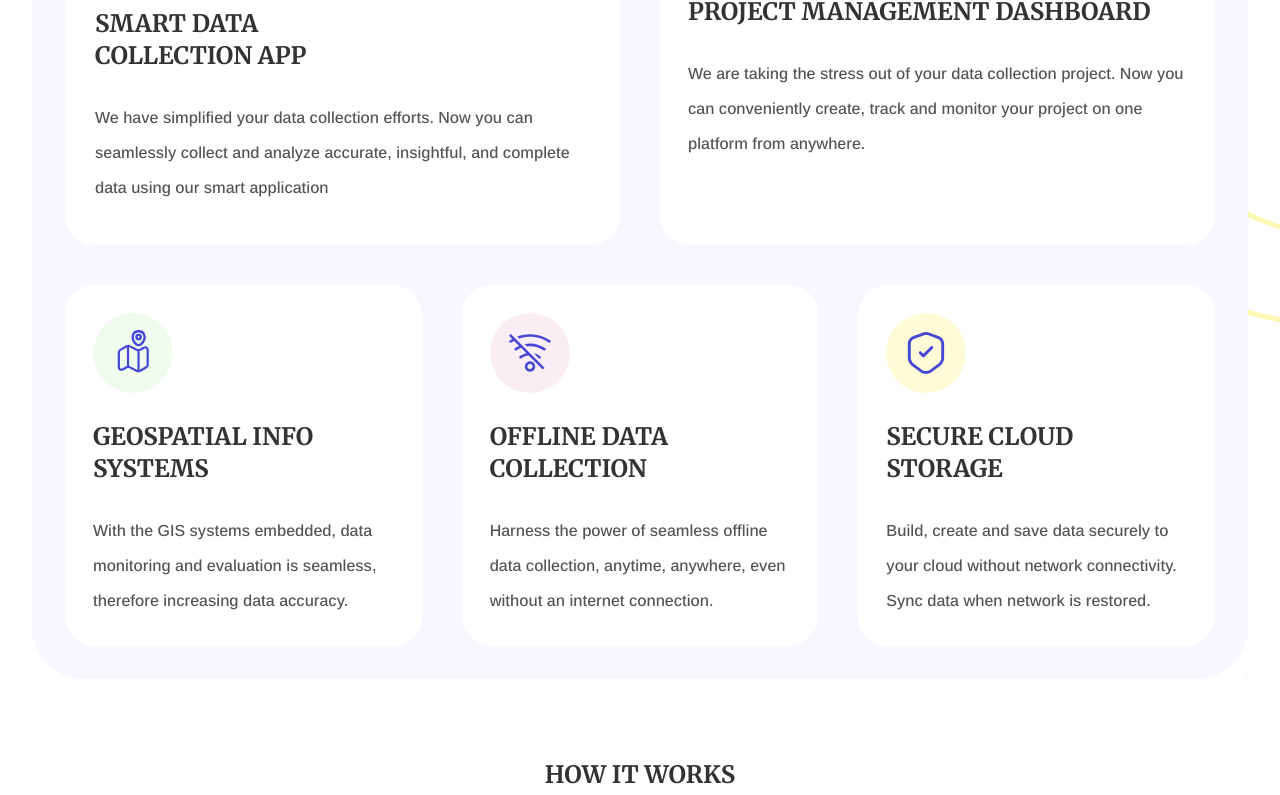
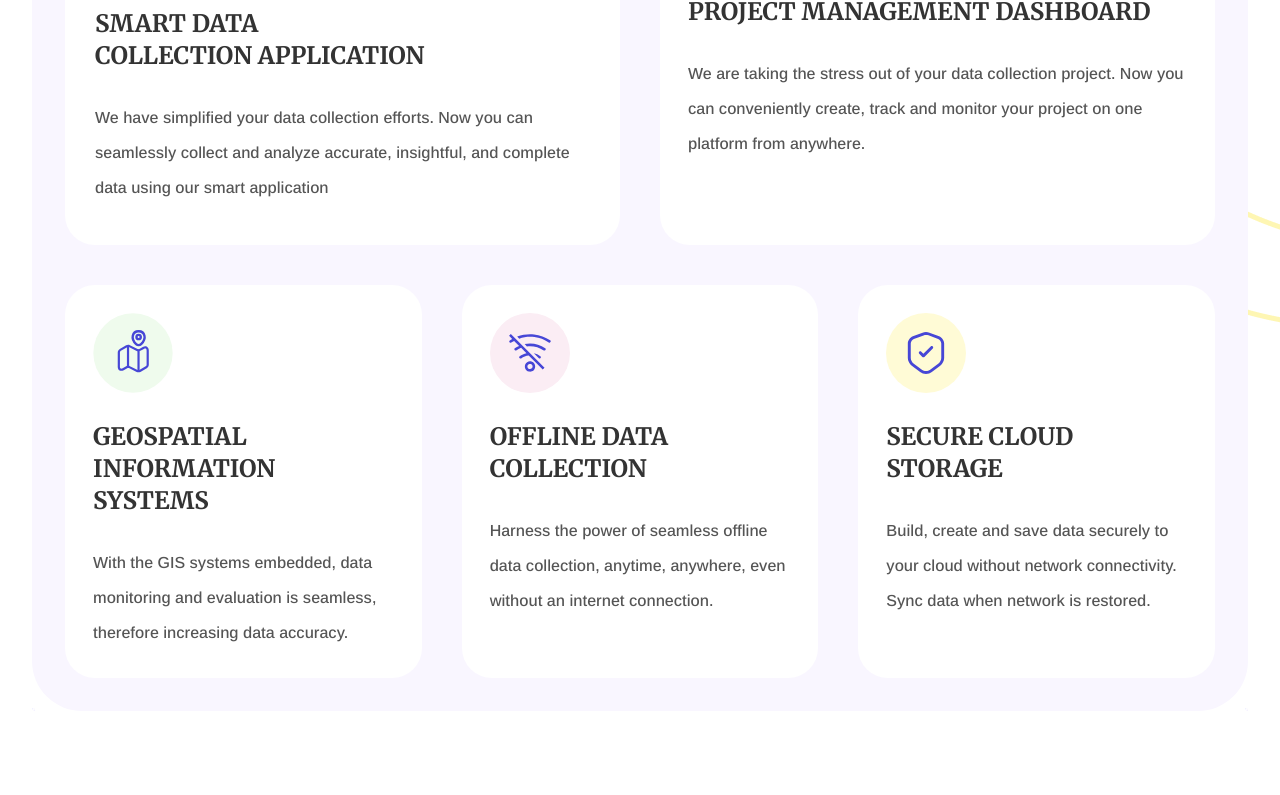
Before and after one commit to Daniekeys/temporary-hosting, a Next.js app: page /home in a window 1280 px wide. Shown: the part 2825-3620 px from the top of the page. Built offline with nearby package versions, Linux system fonts and the light colour scheme.

Commit message:
fixed the text

```diff
--- a/components/LandingPage/HomeFeatures.tsx
+++ b/components/LandingPage/HomeFeatures.tsx
@@ -59,7 +59,7 @@ function HomeFeatures() {
               <Image src={data} alt="data" className="w-[80px] h-[80px]" />
 
               <p className="text-[#333333] 2xl:text-[30px] lg:text-2xl text-xl  font-semibold mt-7 md:leading-[48px] 2xl:leading-[50px] font-serif">
-                SMART DATA <br /> COLLECTION APP
+                SMART DATA <br /> COLLECTION APPLICATION
               </p>
 
               <p className="text-[#555555] font-sans 2xl:text-[18px] lg:text-[16px] leading-[35px] text-[14px] font-medium mt-7">
@@ -105,7 +105,7 @@ function HomeFeatures() {
               <Image src={gpss} alt="gpss" className="w-[80px] h-[80px]" />
 
               <p className="text-[#333333] lg:text-2xl 2xl:text-[30px] text-xl font-semibold mt-7 md:leading-[48px] 2xl:leading-[50px] font-serif">
-                GEOSPATIAL INFO SYSTEMS
+                GEOSPATIAL INFORMATION SYSTEMS
               </p>
 
               <p className="text-[#555555] font-sans 2xl:text-[18px] lg:text-[16px] leading-[35px] text-[14px] font-medium mt-7">
```
